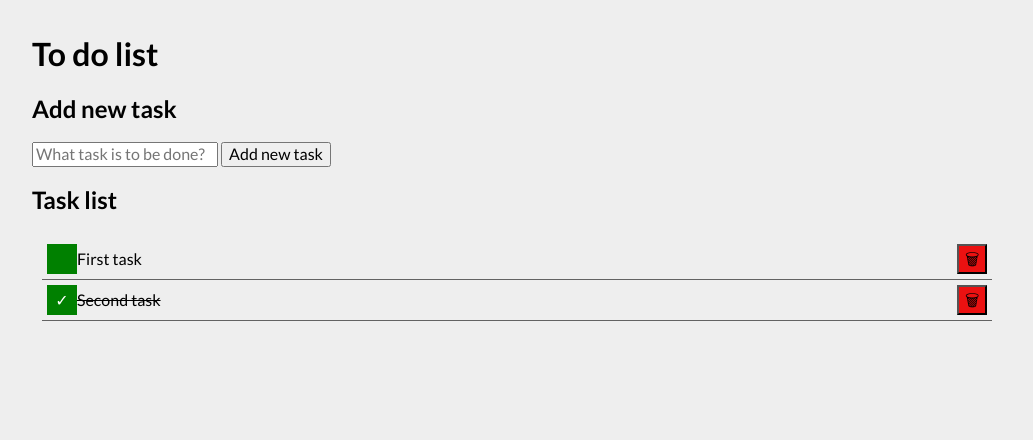
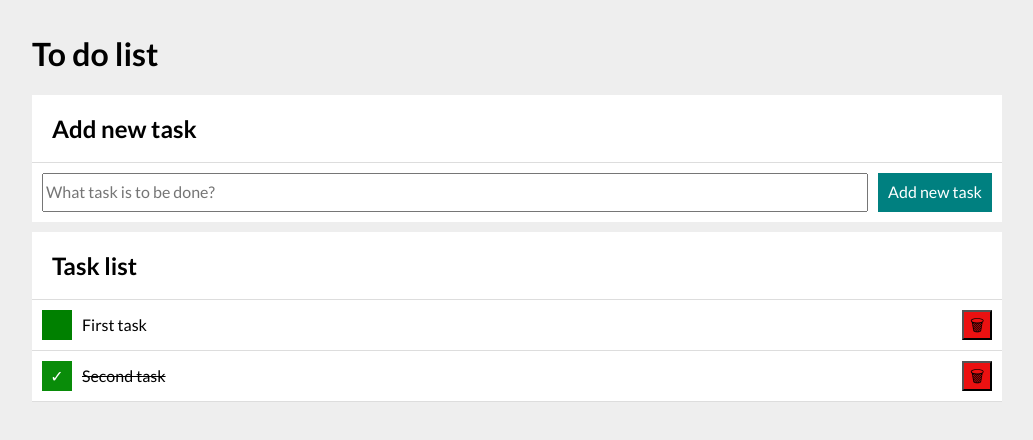
Before and after one commit to Patkolino/ToDoList, a plain HTML site: page index.html in a window 1280 px wide. Shown: the whole page, without its empty margins (123-1156 px from the left). Drawn offline with nearby package versions, Linux system fonts and the light colour scheme.

Commit message:
changed section background color, added styles to buttons and list items, formated code

```diff
--- a/css/form.css
+++ b/css/form.css
@@ -0,0 +1,21 @@
+.form {
+    display: grid;
+    grid-template-columns: 1fr auto;
+    grid-gap: 10px;
+    padding: 10px;
+}
+
+.form__button {
+    background-color: teal;
+    padding: 10px;
+    border: none;
+    color: white;
+}
+
+.form__button:hover {
+    background-color: hsl(180, 100%, 30%);
+}
+
+.form__button:active {
+    background-color: hsl(180, 100%, 35%);
+}
--- a/css/section.css
+++ b/css/section.css
@@ -0,0 +1,14 @@
+.section {
+    background-color: white;
+    margin: 10px 0;
+}
+
+.section__header {
+    padding: 20px;
+    border-bottom: 1px solid #ddd;
+    margin: 0;
+}
+
+.section__containter {
+    padding: 20px;
+}
--- a/css/tasks.css
+++ b/css/tasks.css
@@ -1,6 +1,6 @@
 .tasks {
-    margin: 5px;
-    padding: 5px;
+    margin: 0;
+    padding: 0;
     list-style-type: none;
 }
 
@@ -8,8 +8,9 @@
     display: grid;
     grid-template-columns: auto 1fr auto;
     align-items: center;
-    padding: 5px;
-    border-bottom: 1px solid rgb(98, 98, 98);
+    grid-gap: 10px;
+    padding: 10px;
+    border-bottom: 1px solid #ddd;
 }
 
 .tasks__content--done {
@@ -23,10 +24,18 @@
     border: none;
 }
 
+.tasks__button:hover {
+    background-color: rgb(0, 170, 0);
+}
+
+.tasks__button:active {
+    background-color: rgb(9, 218, 9);
+}
+
 .tasks__button--done {
     width: 30px;
     height: 30px;
-    background-color: green;
+    background-color: rgb(9, 140, 9);
     color: white;
 }
 
@@ -35,3 +44,11 @@
     height: 30px;
     background-color: rgb(235, 17, 17);
 }
+
+.tasks__button--remove:hover {
+    background-color: rgb(249, 43, 43);
+}
+
+.tasks__button--remove:active {
+    background-color: rgb(250, 58, 58);
+}
--- a/index.html
+++ b/index.html
@@ -34,13 +34,13 @@
         <div class="section__container">
             <form class="form js-form">
                 <input class="form__input js-newTask" placeholder="What task is to be done?">
-                <button class="form__buton">Add new task</button>
+                <button class="form__button">Add new task</button>
             </form>
         </div>
 
     </section>
 
-    <section>
+    <section class="section">
 
         <h2 class="section__header">Task list</h2>
 
```
